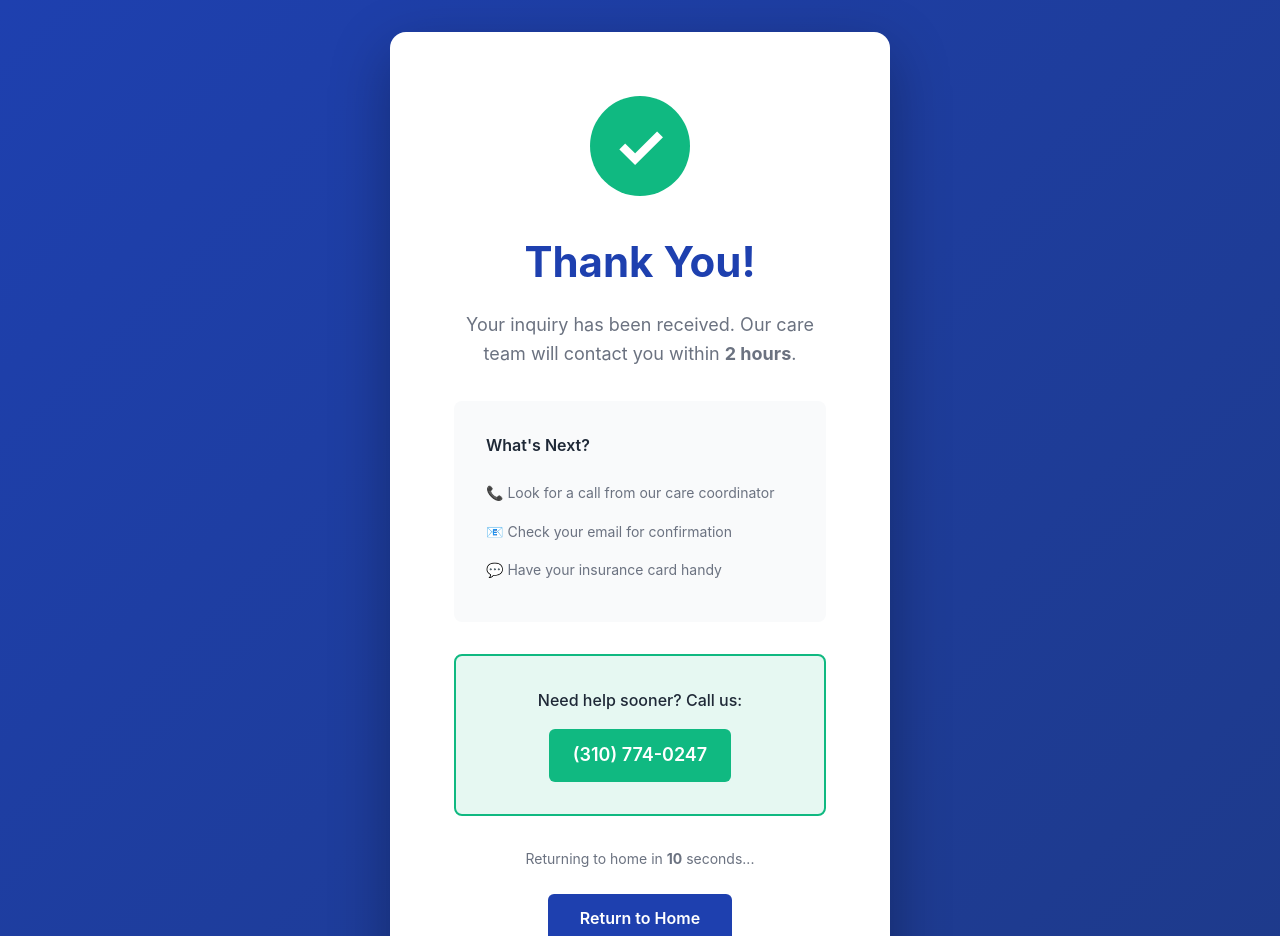
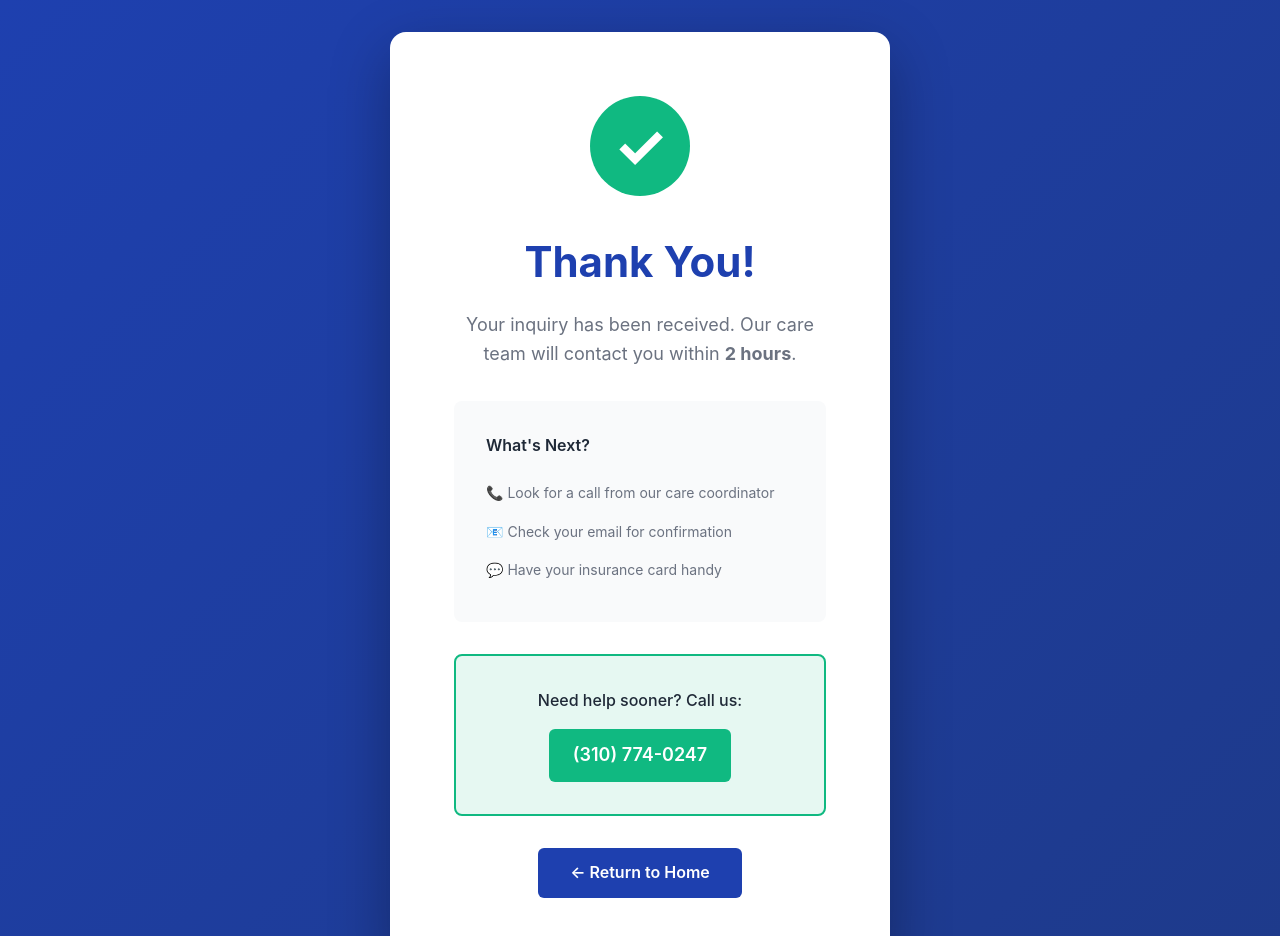
Before and after one commit to carnationhhc-netizen/Carnation, a Next.js app: page /thank-you in a window 1280 px wide. Shown: the top 936 px of the page. Built offline with nearby package versions, Linux system fonts and the light colour scheme.

Commit message:
Remove auto-redirect from thank-you page

```diff
--- a/pages/thank-you.js
+++ b/pages/thank-you.js
@@ -1,24 +1,7 @@
-import { useEffect, useState } from 'react'
 import Head from 'next/head'
 import styles from '../styles/ThankYou.module.css'
 
 export default function ThankYou() {
-  const [countdown, setCountdown] = useState(15)
-
-  useEffect(() => {
-    const timer = setTimeout(() => {
-      window.location.href = '/'
-    }, 15000)
-
-    const interval = setInterval(() => {
-      setCountdown(prev => Math.max(0, prev - 1))
-    }, 1000)
-
-    return () => {
-      clearTimeout(timer)
-      clearInterval(interval)
-    }
-  }, [])
 
   return (
     <>
@@ -53,12 +36,8 @@ export default function ThankYou() {
             </a>
           </div>
 
-          <p className={styles.redirect}>
-            Returning to home in <strong>{countdown}</strong> seconds...
-          </p>
-
           <a href="/" className={styles.button}>
-            Return to Home
+            ← Return to Home
           </a>
         </div>
       </div>
```
